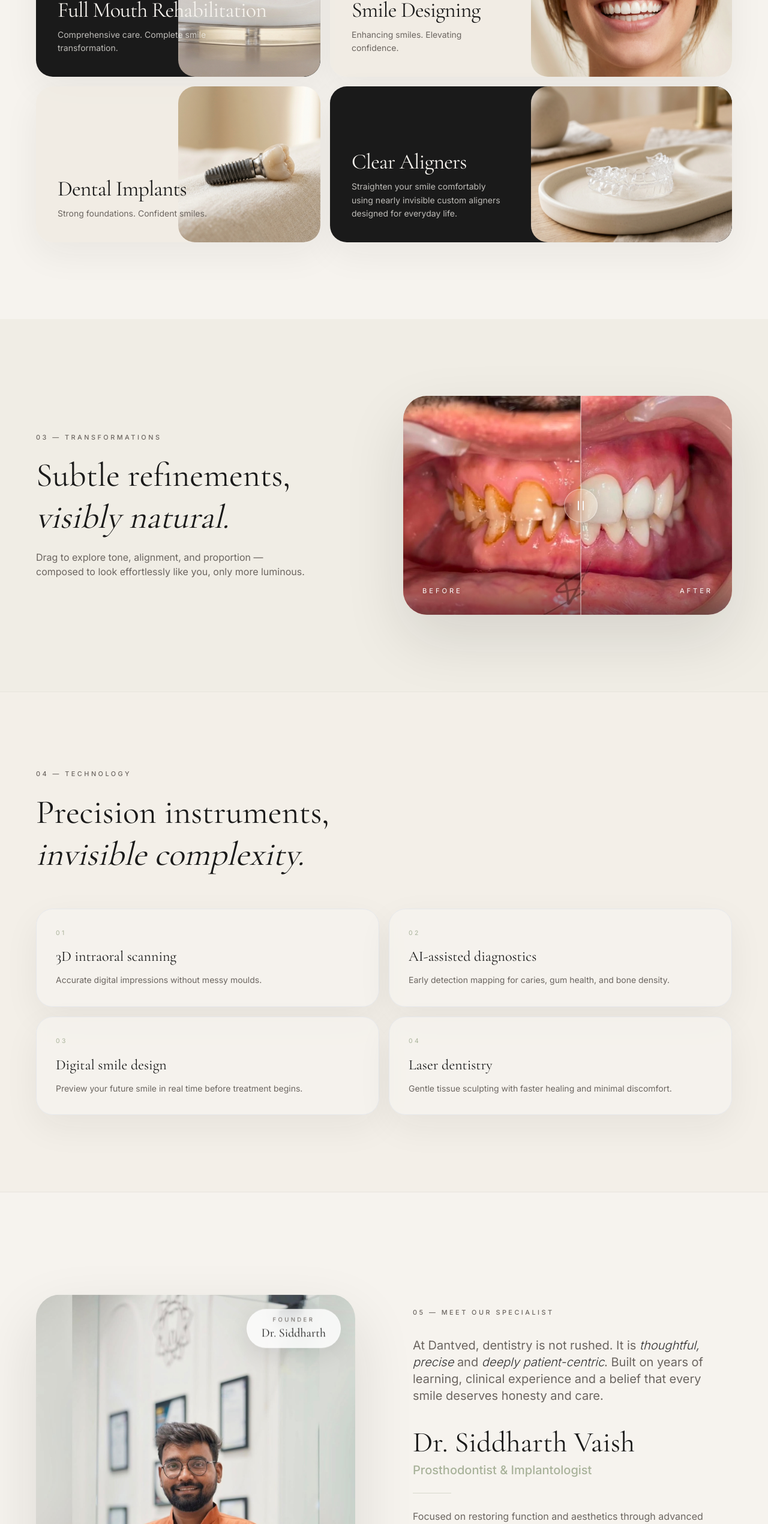
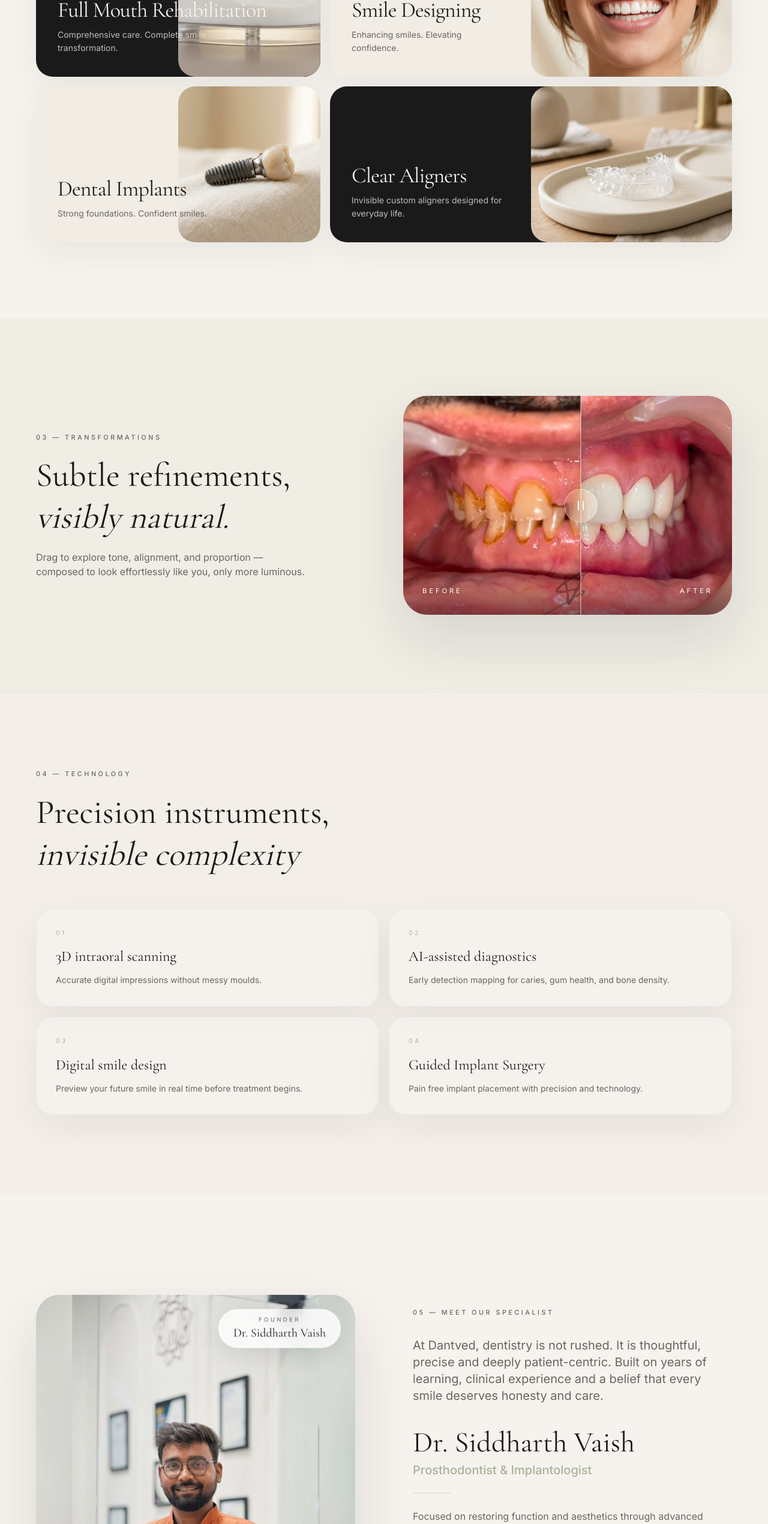
Before and after one commit to UnrealDranzer/Elora, a Next.js app: page / in a window 1280 px wide. Shown: the part 3448-5989 px from the top of the page at 60% size. Built offline with nearby package versions, Linux system fonts and the light colour scheme; no server answers.

Commit message:
fix: text changes and technology section updates

```diff
--- a/src/components/dental/site/philosophy-section.tsx
+++ b/src/components/dental/site/philosophy-section.tsx
@@ -25,7 +25,7 @@ export const PhilosophySection = () => {
             />
             <div className="absolute right-6 top-6 rounded-full border border-white/50 bg-white/80 px-6 py-2.5 text-center shadow-[0_10px_40px_rgba(0,0,0,0.1)] backdrop-blur-md z-20">
               <p className="text-[0.6rem] uppercase tracking-[0.35em] text-muted-foreground">Founder</p>
-              <p className="font-display text-xl">Dr. Siddharth</p>
+              <p className="font-display text-xl">Dr. Siddharth Vaish</p>
             </div>
           </motion.div>
         </div>
@@ -40,7 +40,7 @@ export const PhilosophySection = () => {
           <SectionLabel index="05" title="Meet Our Specialist" />
 
           <p className="mt-8 text-lg leading-[1.8] text-muted-foreground sm:text-xl">
-            At Dantved, dentistry is not rushed. It is <em className="font-light italic text-charcoal/90">thoughtful, precise</em> and <em className="font-light italic text-charcoal/90">deeply patient-centric</em>. Built on years of learning, clinical experience and a belief that every smile deserves honesty and care.
+            At Dantved, dentistry is not rushed. It is thoughtful, precise and deeply patient-centric. Built on years of learning, clinical experience and a belief that every smile deserves honesty and care.
           </p>
 
           <div className="mt-10">
--- a/src/components/dental/site/services-section.tsx
+++ b/src/components/dental/site/services-section.tsx
@@ -50,7 +50,7 @@ const services: Service[] = [
   },
   {
     title: 'Clear Aligners',
-    description: 'Straighten your smile comfortably using nearly invisible custom aligners designed for everyday life.',
+    description: 'Invisible custom aligners designed for everyday life.',
     image: '/treatments/clear-aligners.png',
     slug: 'clear-aligners',
     dark: true,
--- a/src/components/dental/site/technology-section.tsx
+++ b/src/components/dental/site/technology-section.tsx
@@ -6,7 +6,7 @@ const tech = [
   { num: '01', title: '3D intraoral scanning', desc: 'Accurate digital impressions without messy moulds.' },
   { num: '02', title: 'AI-assisted diagnostics', desc: 'Early detection mapping for caries, gum health, and bone density.' },
   { num: '03', title: 'Digital smile design', desc: 'Preview your future smile in real time before treatment begins.' },
-  { num: '04', title: 'Laser dentistry', desc: 'Gentle tissue sculpting with faster healing and minimal discomfort.' }
+  { num: '04', title: 'Guided Implant Surgery', desc: 'Pain free implant placement with precision and technology.' }
 ];
 
 export const TechnologySection = () => (
@@ -15,7 +15,7 @@ export const TechnologySection = () => (
       <div className="mb-14 max-w-2xl">
         <SectionLabel index="04" title="Technology" />
         <h2 className="mt-5 font-display text-[clamp(2.2rem,5vw,3.5rem)] leading-tight">
-          Precision instruments, <em className="italic">invisible complexity.</em>
+          Precision instruments, <em className="italic">invisible complexity</em>
         </h2>
       </div>
       <div className="grid gap-4 sm:grid-cols-2">
```
